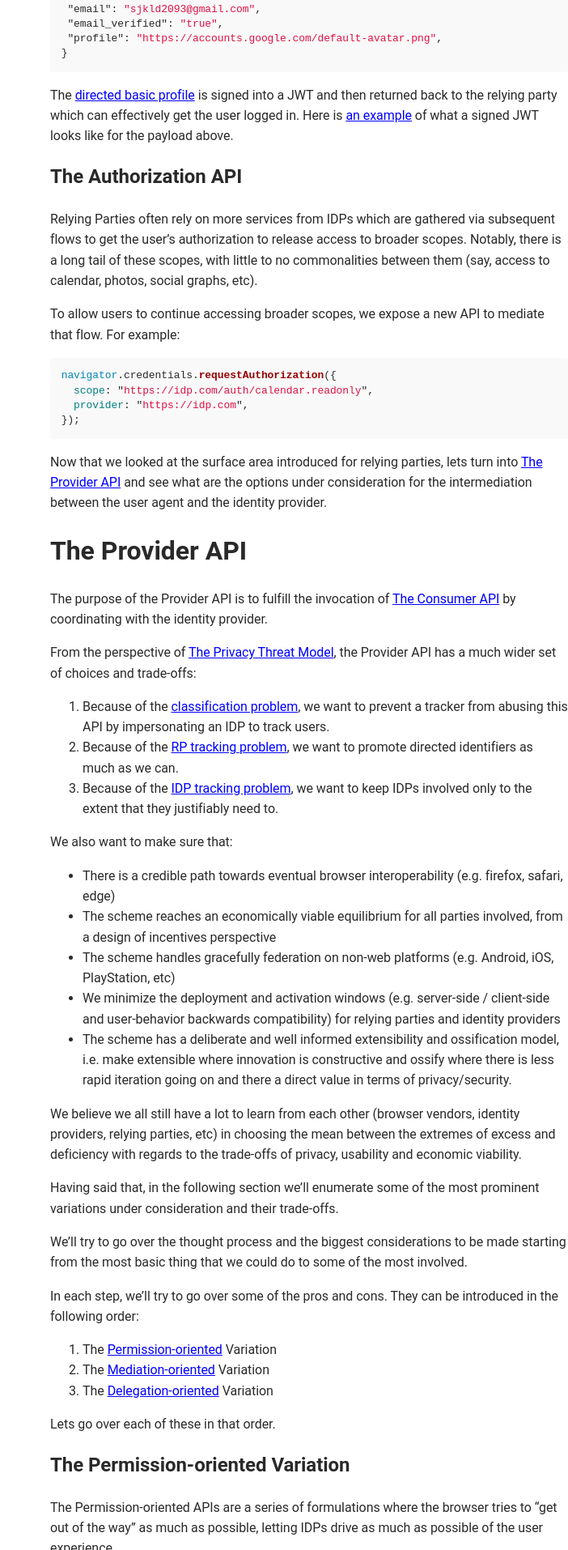
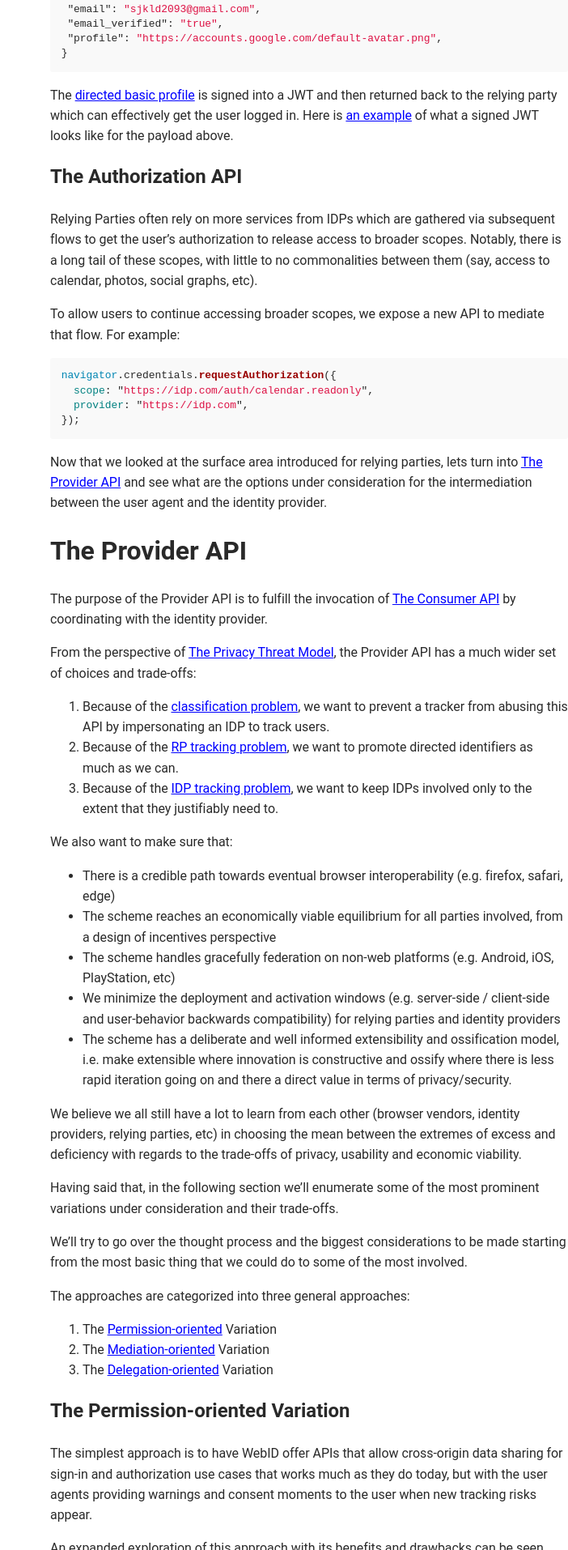
Before and after one commit to w3c-fedid/FedCM, a Jekyll site: the page built from consumers.md, in a window 1280 px wide. Shown: the part 3086-5000 px from the top of the page at 81% size, without its empty margins (578-1280 px from the left). Built offline with Jekyll 4.4.1, drawn with Linux system fonts in a browser that asks for light colours; some web fonts are replaced; some of the changed text lies outside the part shown.

Commit message:
Update consumers.md

```diff
--- a/consumers.md
+++ b/consumers.md
@@ -138,38 +138,17 @@
 
 We'll try to go over the thought process and the biggest considerations to be made starting from the most basic thing that we could do to some of the most involved.
 
-In each step, we'll try to go over some of the pros and cons. They can be introduced in the following order:
+The approaches are categorized into three general approaches:
 
 1. The [Permission-oriented](#the-permission-oriented-variation) Variation
 1. The [Mediation-oriented](#the-mediation-oriented-variation) Variation
 1. The [Delegation-oriented](#the-delegation-oriented-variation) Variation
 
-Lets go over each of these in that order.
-
 ## The Permission-oriented Variation
 
-The Permission-oriented APIs are a series of formulations where the browser tries to "get out of the way" as much as possible, letting IDPs drive as much as possible of the user experience.
+The simplest approach is to have WebID offer APIs that allow cross-origin data sharing for sign-in and authorization use cases that works much as they do today, but with the user agents providing warnings and consent moments to the user when new tracking risks appear.
 
-In this formulation, the browser gathers the user's permission and builds comprehension, but otherwise "gets out of the way" of IDPs.
-
-![](static/mock19.svg)
-
-The two most meaningful permission moments a user would go through are:
-
-- Acknowledgement that the IDP will [be made aware](README.md#the-idp-tracking-problem) as you sign up and sign in to the relying parties.
-- Acknowledgement that the RP will [be made able to join](README.md#the-rp-tracking-problem) the user's identities with other relying parties.
-
-These prompts would be inserted by the browser before or after the IDP pass.
-
-The benefits of this approach are fairly clear: it gives IDPs the autonomy to cover their various use cases, differentiate between each other, innovate and compete, without the browser pulling them back.
-
-The drawbacks of this approach is that:
-
-- There would be three independent blocking permission moments: (a) one by the browser to capture the permission to allow the RP and the IDP to communicate, (b) one by the IDP to capture permission to sign-in with the RP and (c) one by the browser to capture the acknowledgement that RPs can track you when undirected identifiers are used.
-- The [The IDP Tracking Problem](README.md#the-idp-tracking-problem) and the [The RP Tracking Problem](README.md#the-rp-tracking-problem) are addressed via consent rather than mechanically. Because of the difficulty users have in comprehending the risks involved, there is a chance the permission moments will be as effective as "speed bumps" that users dismiss just to get them out of the way.
-- Because the IDP is controlling the user journey, the browser doesn't have the ability to promote directed identifiers as defaults (outside of policy).
-
-You can read more details about this variation [here](permission_oriented_api.md).
+An expanded exploration of this approach with its benefits and drawbacks can be seen [here](permission_oriented_api.md).
 
 Naturally, the next set of formulations try to address these two shortcomings at the cost of the autonomy of the IDP and the ossification of parts of the flow.
 
```
